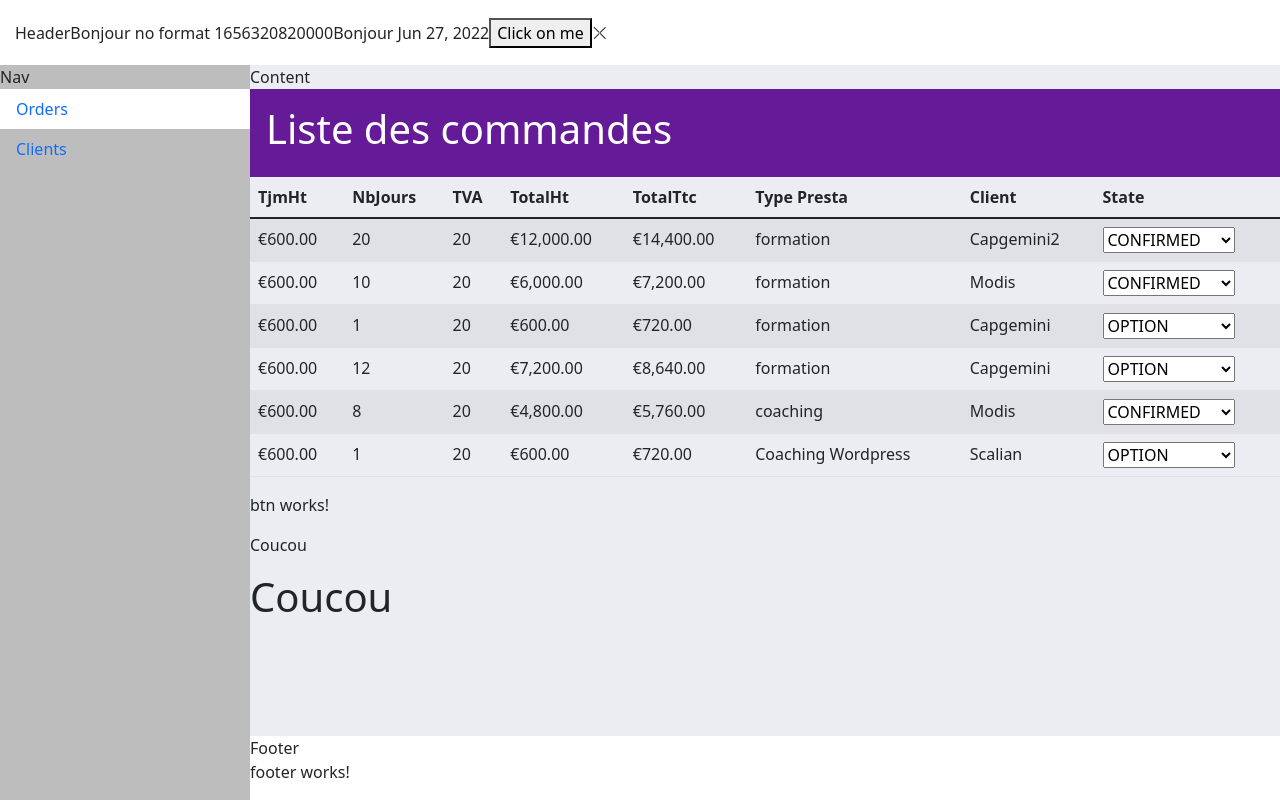
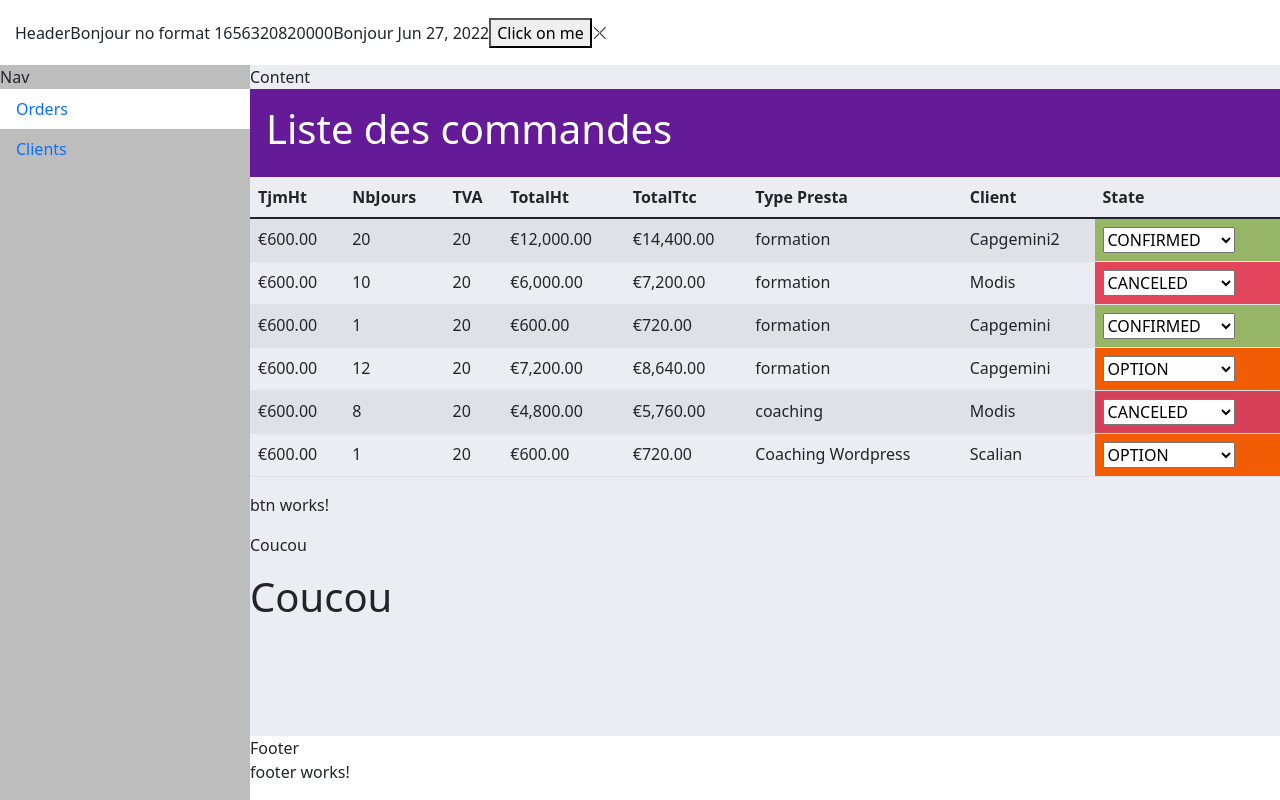
Before and after one commit to MadMax8930/angular-cda, an Angular app: page /orders in a window 1280 px wide. Built offline with nearby package versions, Linux system fonts and the light colour scheme; data requests are answered from the project's data file.

Commit message:
28 - statedirective + hostbinding

```diff
--- a/mock_db/db.json
+++ b/mock_db/db.json
@@ -14,7 +14,7 @@
       "tjmHt": 600,
       "nbJours": 10,
       "tva": 20,
-      "state": "CONFIRMED",
+      "state": "CANCELED",
       "typePresta": "formation",
       "client": "Modis",
       "comment": "Merci Modis",
@@ -24,7 +24,7 @@
       "tjmHt": 600,
       "nbJours": 1,
       "tva": 20,
-      "state": "OPTION",
+      "state": "CONFIRMED",
       "typePresta": "formation",
       "client": "Capgemini",
       "comment": null,
@@ -44,7 +44,7 @@
       "tjmHt": 600,
       "nbJours": 8,
       "tva": 20,
-      "state": "CONFIRMED",
+      "state": "CANCELED",
       "typePresta": "coaching",
       "client": "Modis",
       "comment": "Merci Modis",
--- a/src/app/orders/pages/page-list-orders/page-list-orders.component.html
+++ b/src/app/orders/pages/page-list-orders/page-list-orders.component.html
@@ -13,7 +13,11 @@
             <td>{{ order.typePresta }}</td>
             <td>{{ order.client }}</td>
             <!-- <td>{{ order.state }}</td> -->
-            <td>
+            <!-- <td [ngClass]="{
+                'state-canceled': order.state === 'CANCELED',
+                'state-option': order.state === 'OPTION',
+                'state-confirmed': order.state === 'CONFIRMED'}"> -->
+            <td [appState]="order.state">
                 <select (change)="onChangeState(order, $event)">
                     <option value="null" disabled selected>Choisir un état</option>
                     <option
--- a/src/app/orders/pages/page-list-orders/page-list-orders.component.scss
+++ b/src/app/orders/pages/page-list-orders/page-list-orders.component.scss
@@ -0,0 +1,11 @@
+.state-canceled {
+    background: var(--app-error);
+}
+
+.state-option {
+    background: var(--app-warning);
+}
+
+.state-confirmed {
+    background: var(--app-success);
+}
--- a/src/app/orders/pages/page-list-orders/page-list-orders.component.ts
+++ b/src/app/orders/pages/page-list-orders/page-list-orders.component.ts
@@ -62,7 +62,7 @@
     console.log(selectedState.target.value);
 
     this.ordersService.changeState(order, selectedState.target.value).subscribe(
-      (updatedOrder: Order) => order = updatedOrder
+      (updatedOrder: Order) => order.state = updatedOrder.state
     )
   }
 
--- /dev/null
+++ b/src/app/shared/directives/state.directive.ts
@@ -0,0 +1,18 @@
+import { Directive, HostBinding, Input, OnChanges, SimpleChanges } from '@angular/core';
+
+@Directive({
+  selector: '[appState]'
+})
+export class StateDirective implements OnChanges {
+  @Input() appState!: string;
+  @HostBinding('class') tdClassName!: string;
+
+  constructor() { }
+
+  ngOnChanges(): void {
+    console.log(this.appState);
+    this.tdClassName = `state-${this.appState.toLowerCase()}`;
+  }
+
+
+}
--- a/src/app/shared/pipes/total.pipe.ts
+++ b/src/app/shared/pipes/total.pipe.ts
@@ -7,7 +7,6 @@
 export class TotalPipe implements PipeTransform {
 
   transform(item: Order, isTtc?: boolean): number {
-    console.error("Call PIPE TOTAL", item);
     if(isTtc) {
       // return order.tjmHt * (1 + order.tva/100) * order.nbJours; // V1
       return item.totalTtc();
```
Also changed, not shown: src/app/shared/shared.module.ts (+5 -2 lines), 1 other file (tests, documents, lock files or other folders).
